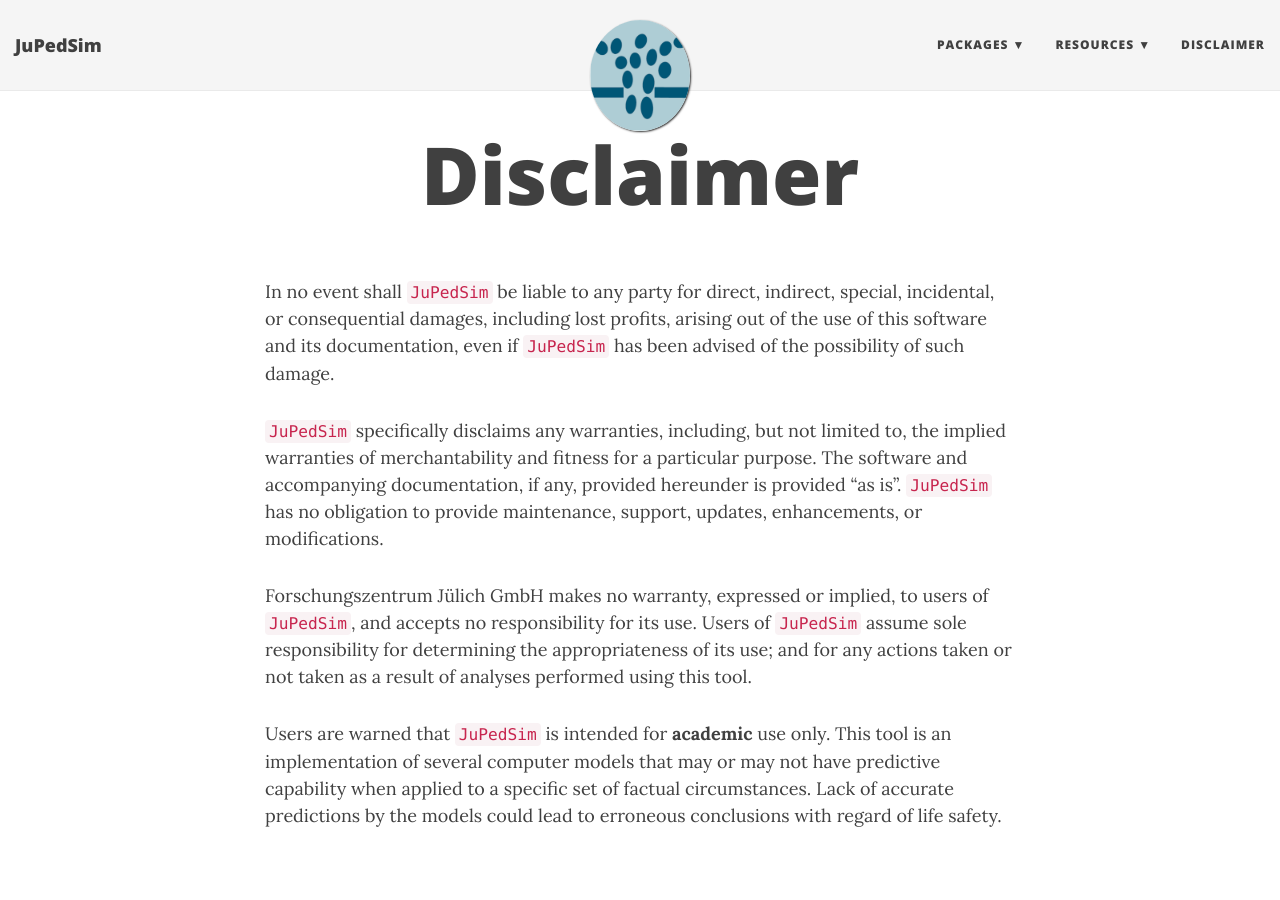
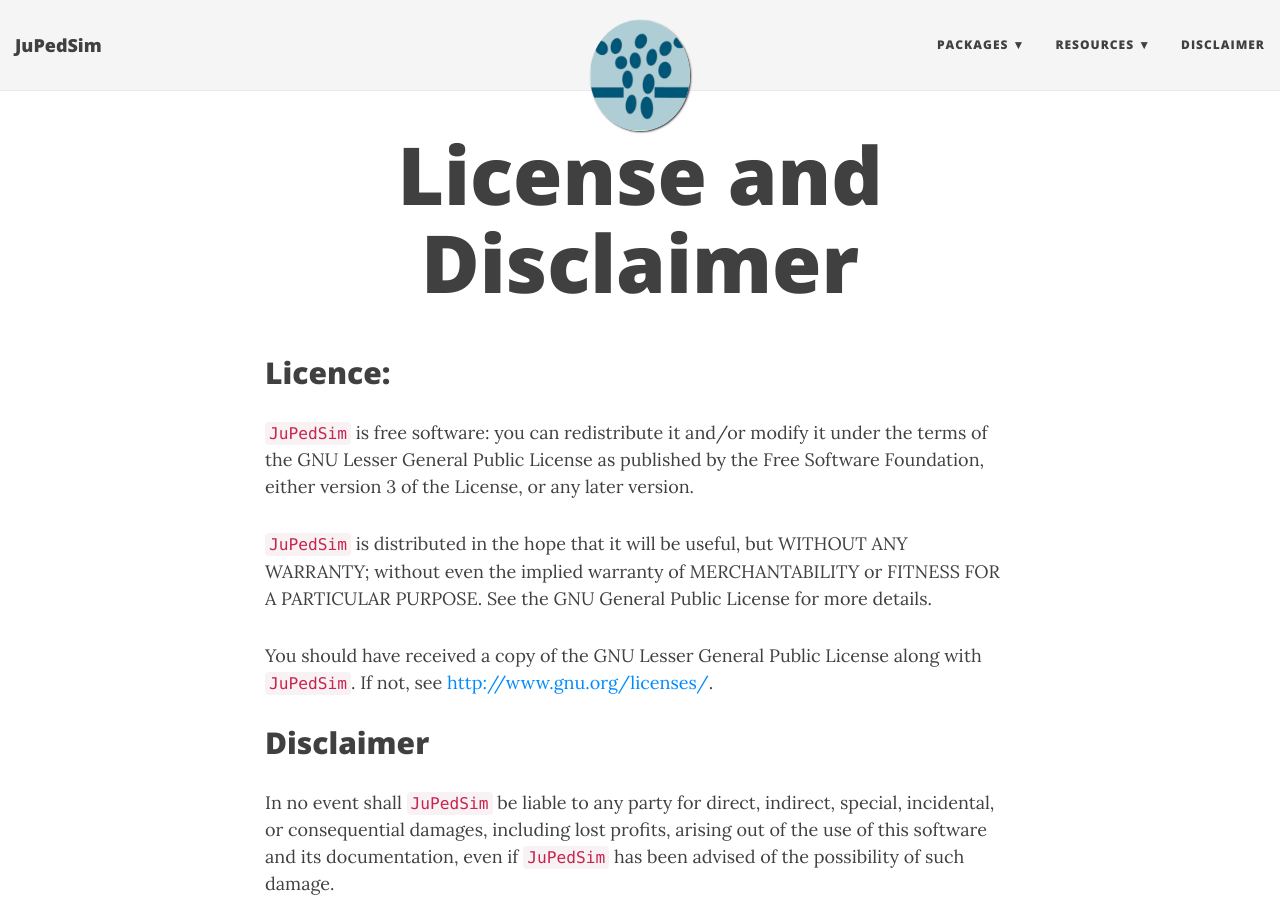
Before and after one commit to JuPedSim/JuPedSim, a Jekyll site: the page built from disclaimer.md, in a window 1280 px wide and 900 px high. Built offline with Jekyll 4.4.1, drawn with Linux system fonts in a browser that asks for light colours; nearby versions of some CDN libraries.

```diff
--- a/_config.yml
+++ b/_config.yml
@@ -15,6 +15,10 @@ url: "http://jupedsim.org"
 
 # Name of website
 title: JuPedSim
+
+# version of the release
+
+version: '0.8.1'
 
 # Short description of your site
 description: Simulating pedestrians with state of the art models
--- a/disclaimer.md
+++ b/disclaimer.md
@@ -1,10 +1,25 @@
 ---
 layout: page
-title: Disclaimer
+title: License and Disclaimer
 tags: [jupedsim]
 ---
 
+## Licence:
 
+`JuPedSim` is free software: you can redistribute it and/or modify
+it under the terms of the GNU Lesser General Public License as published by
+the Free Software Foundation, either version 3 of the License, or
+any later version.
+
+`JuPedSim` is distributed in the hope that it will be useful,
+but WITHOUT ANY WARRANTY; without even the implied warranty of
+MERCHANTABILITY or FITNESS FOR A PARTICULAR PURPOSE. See the
+GNU General Public License for more details.
+
+You should have received a copy of the GNU Lesser General Public License
+along with `JuPedSim`. If not, see <http://www.gnu.org/licenses/>.
+
+## Disclaimer
 
 In no event shall `JuPedSim` be liable to any party for direct, indirect,
 special, incidental, or consequential damages, including lost profits,
```
Also changed, not shown: index.html (+19 -9 lines).
